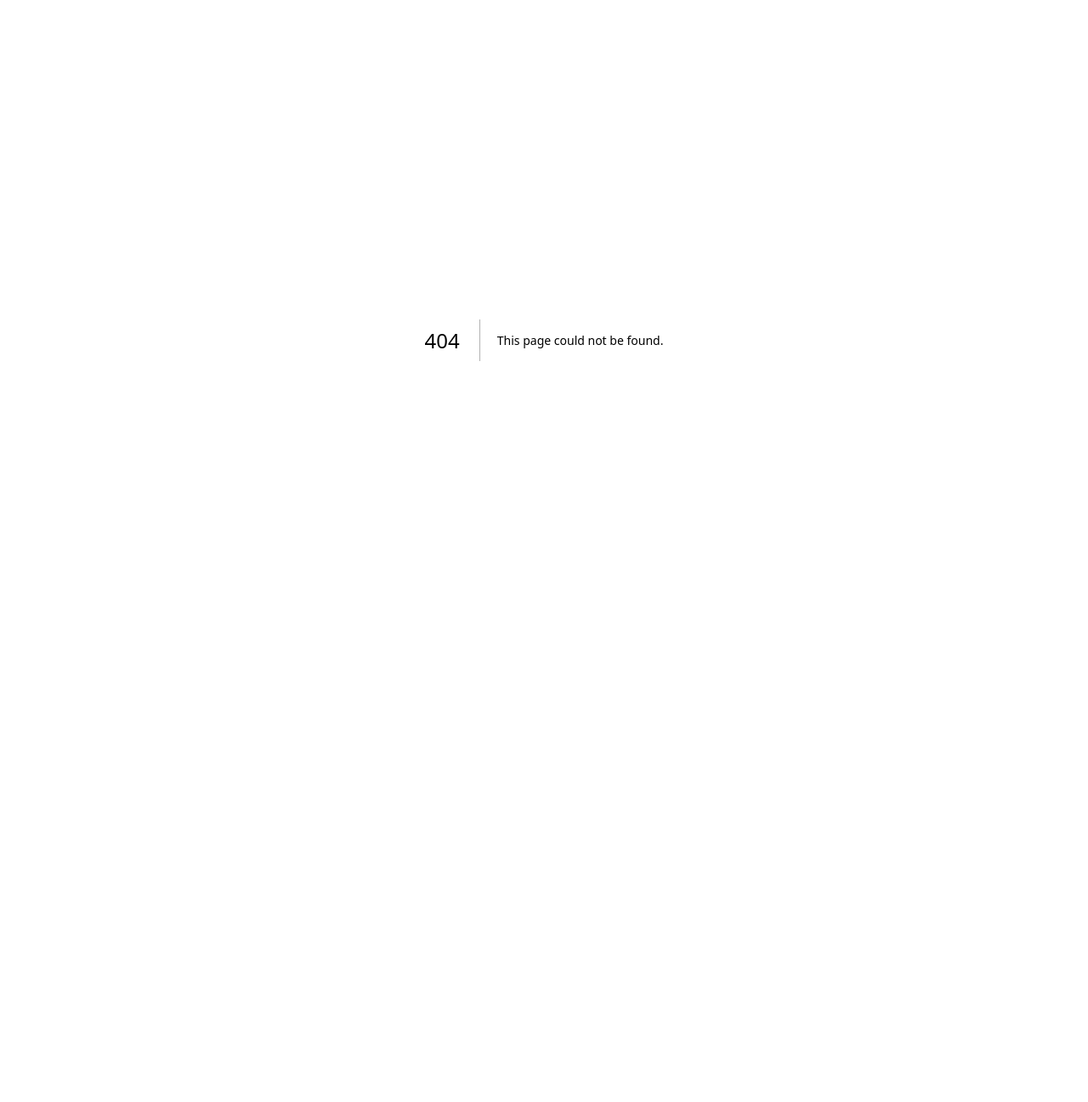
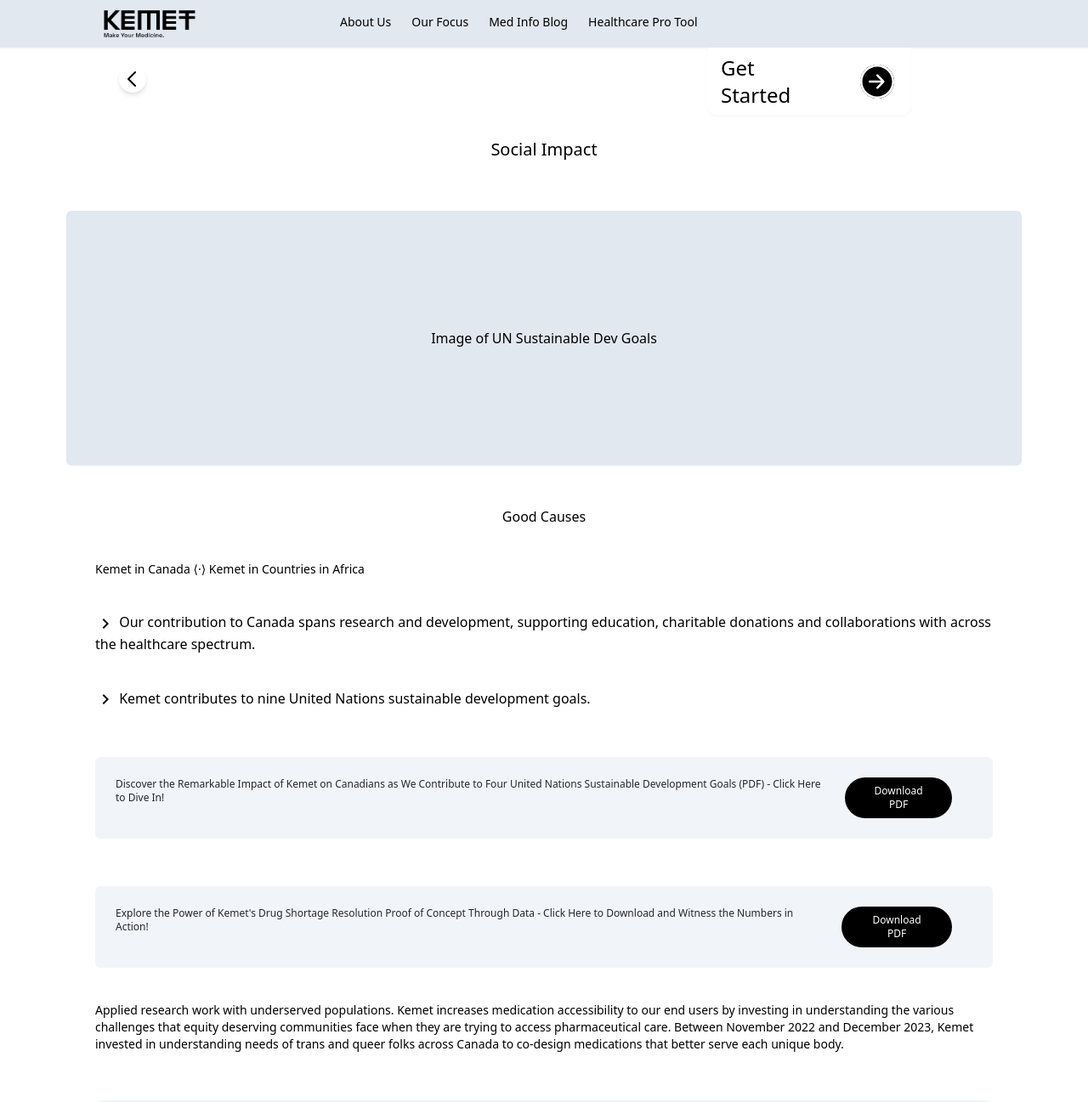
Before and after one commit to kemnet-ca/kem, a Next.js app: page /about/impact in a window 1280 px wide. Before the commit this address had no page. Shown: the top 1297 px of the page at 85% size. Before the commit the page ends 800 px from the top, so only its background shows below. Built offline with nearby package versions, Linux system fonts and the light colour scheme.

Commit message:
added impact page
added jobs

```diff
--- /dev/null
+++ b/app/about/impact/page.tsx
@@ -0,0 +1,158 @@
+"use client"
+import Image from 'next/image'
+import { useState, useEffect } from "react";
+import ResponsiveCarousel from "@/components/Carousel";
+import Link from 'next/link';
+import Header from '@/components/Header';
+import ChevronRightIcon from '@mui/icons-material/ChevronRight';
+
+import Footer from '@/components/Footer';
+import { ClassNames } from '@emotion/react';
+
+
+
+export default function SocialImpact() {
+
+
+
+
+
+  return (
+    <main className="bg-white relative">
+
+ <Header />
+
+
+<div className='h-[100px] w-screen  relative md:pt-10 md:pb-10 md:pl-20 md:pr-20 md:pt-28 flex'>
+
+<Link href={"/"} style={{marginLeft:'60px', marginTop:'-35px'}} className='w-8 absolute h-8 bg-white  rounded-full md:mt-[-20]   ml-10 hidden md:block cursor-pointer absolute hover:ml-2 grid place-content-center p-1 shadow-md'>
+  <img src="/images/home/arrow-back-simple-svgrepo-com.svg" alt="arrow-back-kemnet" />
+
+    </Link>
+
+   <div className='w-full flex justify-center'>
+   <p className='text-center text-xl font-medium ' style={{marginTop:`50px`}}>Social Impact</p>
+
+
+
+
+
+   </div>
+
+
+
+</div>
+
+<div className='flex justify-center p-4 w-screen mb-8 mt-20'>
+
+<div className='h-[300px] bg-slate-200 w-[90%] rounded-md grid place-content-center'>
+
+    <p className="text-md">Image of UN Sustainable Dev Goals</p>
+
+</div>
+
+
+
+
+
+
+
+
+
+
+
+
+</div>
+
+<div className="w-screen justify-center flex">
+
+<p className="font-medium text-md">Good Causes</p>
+</div>
+
+
+<div className="w-screen md:px-28 mt-10">
+
+  <p className="font-medium text-sm ">Kemet in Canada ⟨·⟩ Kemet in Countries in Africa </p>
+
+  <p className="mt-10"><ChevronRightIcon />  <span>Our contribution to Canada spans research and development, supporting education, charitable donations and collaborations with  across the healthcare spectrum. </span></p>
+
+
+
+  <p className="mt-10"><ChevronRightIcon />  <span>Kemet contributes to nine United Nations sustainable development goals. </span></p>
+
+
+  </div>
+
+
+  <div className="flex w-screen justify-center px-28 mt-6">
+
+<div className='w-full bg-slate-100 py-6 px-6 flex mt-8 rounded-md '>
+
+<p className="text-xs font-light text-zinc-800">Discover the Remarkable Impact of Kemet on Canadians as We Contribute to Four United Nations Sustainable Development Goals (PDF) - Click Here to Dive In!</p>
+
+  <button  className='text-center text-xs text-white font-light bg-black rounded-3xl flex items-center justify-center px-6 py-2 hover:mt-2 ml-[20px] mr-6'>Download PDF</button>
+
+
+
+</div>
+</div>
+
+
+
+<div className="flex w-screen justify-center px-28 mt-6">
+
+<div className='w-full bg-slate-100 py-6  px-6 flex mt-8 rounded-md '>
+
+<p className="text-xs font-light text-zinc-800"> Explore the Power of Kemet's Drug Shortage Resolution Proof of Concept Through Data - Click Here to Download and Witness the Numbers in Action!</p>
+
+  <button  className='text-center text-xs text-white font-light bg-black rounded-3xl flex items-center justify-center px-6 py-2 hover:mt-2 ml-[20px] mr-6'>Download PDF</button>
+
+
+
+</div>
+</div>
+
+<div className="w-screen md:px-28 mt-10">
+<p className="text-sm font-light">Applied research work with underserved populations. Kemet increases medication accessibility to our end users by investing in understanding the various challenges that equity deserving communities face when they are trying to access pharmaceutical care. Between November 2022 and December 2023, Kemet invested in understanding needs of trans and queer folks across Canada to co-design medications that better serve each unique body.</p>
+
+
+
+</div>
+
+<div className="flex w-screen justify-center px-28 mt-6">
+
+<div className='w-full bg-slate-100 py-6  px-6 flex mt-8 rounded-md '>
+
+<p className="text-xs font-light text-zinc-800"> Ready to explore the vibrant tapestry of care for trans and queer individuals that Kemet has meticulously woven together through groundbreaking research spanning across the heart of Canada - Pdf Click Here to Dive In!</p>
+
+  <button  className='text-center text-xs text-white font-light bg-black rounded-3xl flex items-center justify-center px-6 py-2 hover:mt-2 ml-[20px] mr-6'>Download PDF</button>
+
+
+
+</div>
+</div>
+
+
+<div className="flex w-screen justify-center px-28 mt-6">
+
+<div className='w-full bg-slate-100 py-6  px-6 flex mt-8 rounded-md '>
+
+<p className="text-xs font-light text-zinc-800"> Unlock this empowering playbook crafted by trans and queer visionaries across Canada in groundbreaking research led by Kemet, designed to tailor medications uniquely for our trans and queer communities. Dive in and embrace a revolution in healthcare!  - Pdf Click Here to Dive In!</p>
+
+  <button  className='text-center text-xs text-white font-light bg-black rounded-3xl flex items-center justify-center px-6 py-2 hover:mt-2 ml-[20px] mr-6'>Download PDF</button>
+
+
+
+</div>
+</div>
+
+<div className='flex-grow'></div>
+
+
+
+
+<Footer />
+
+    </main>
+  )
+}
--- /dev/null
+++ b/app/about/jobs/page.tsx
@@ -0,0 +1,201 @@
+"use client"
+import Image from 'next/image'
+import { useState, useEffect } from "react";
+import ResponsiveCarousel from "@/components/Carousel";
+import Link from 'next/link';
+import Header from '@/components/Header';
+
+import Footer from '@/components/Footer';
+import { ClassNames } from '@emotion/react';
+
+
+
+export default function Jobs() {
+
+
+
+
+
+  return (
+    <main className="bg-white relative">
+
+ <Header />
+
+
+<div className='h-[100px] w-screen  relative md:pt-10 md:pb-10 md:pl-20 md:pr-20 md:pt-28 flex'>
+
+<Link href={"/"} style={{marginLeft:'60px', marginTop:'-35px'}} className='w-8 absolute h-8 bg-white  rounded-full md:mt-[-20]   ml-10 hidden md:block cursor-pointer absolute hover:ml-2 grid place-content-center p-1 shadow-md'>
+  <img src="/images/home/arrow-back-simple-svgrepo-com.svg" alt="arrow-back-kemnet" />
+
+    </Link>
+
+   <div className='w-full flex justify-center mt-10'>
+   <p className='text-center text-xl font-medium ' >Work With Us</p>
+
+
+
+
+   </div>
+
+
+
+
+</div>
+
+
+
+
+
+
+
+
+   <div className='flex w-screen justify-center  flex mt-10'>
+
+<div className="w-2/3 grid grid-cols-2 p-4 gap-4  items-center place-content-center mx-auto">
+
+
+
+    <div className='h-60 w-full   single-item py-2'>
+        <p className="text-sm font-medium">Kemet is making waves in various fields. </p>
+        <p className="font-light text-xs mt-2">We have an unconventional compounding lab, a dynamic software development company, and an awe-inspiring pharmaceutical engineering project to build medication manufacturing facilities. </p>
+
+
+
+
+
+
+</div>
+
+
+
+
+
+
+
+
+
+
+
+
+
+<div className='h-60 w-full bg-slate-300 rounded-2xl single-item'>
+
+
+
+
+</div>
+
+
+
+
+</div>
+
+
+</div>
+
+
+
+
+
+
+<div className='flex w-screen justify-center  flex'>
+
+<div className="w-2/3 grid grid-cols-2 p-4 gap-4  items-center place-content-center mx-auto">
+    <div className='h-60 w-full bg-slate-300 rounded-2xl single-item'>
+
+
+
+
+    </div>
+
+
+    <div className='h-60 w-full   single-item py-2'>
+        <p className="text-sm font-medium">Imagine the diverse opportunities at Kemet. </p>
+        <p className="font-light text-xs mt-2">We have roles ranging from compounding pharmacy to the pharmaceutical industry, engineering to construction, design to international trade and business administration.
+
+</p>
+
+        <p className="font-light text-xs mt-2">Despite being a small startup with less than 10 employees/contractors, our potential is immense. </p>
+
+
+
+
+
+</div>
+
+
+
+
+
+
+
+
+
+</div>
+
+
+</div>
+
+
+
+
+
+
+
+
+
+
+
+
+{/*Medicine For You, By You */}
+
+<div className="flex w-screen justify-center px-10 md:mt-20 mt-8 rouned-md">
+
+<div className='w-2/3 bg-slate-100 py-10 px-6   mt-8 rounded-md md:px-10 '>
+
+<p className="text-sm font-medium text-center  text-zinc-800"> If you or someone you know is as inspired as we are and want to be part of our journey, take the first step.</p>
+
+<p className="text-sm font-light text-center  text-zinc-800 mt-6"> Register your interest in a job at Kemet to receive exclusive updates on our current roles and valuable insights into our competitive hiring process.</p>
+
+  <div className="w-full flex justify-center mt-6">
+
+  <button  className='text-center text-xs text-white font-light bg-black rounded-3xl flex items-center justify-center px-6 py-2 hover:mt-2 ml-[20px] mr-6'>Register Now</button>
+
+  </div>
+
+
+</div>
+</div>
+
+
+
+<div className="flex w-screen justify-center px-10 md:mt-20 mt-8 rouned-md">
+
+<div className='w-2/3 bg-slate-100 py-10 px-6   mt-8 rounded-md md:px-10 '>
+
+<p className="text-sm font-medium text-center  text-zinc-800"> We also have various openings through out the year for Undergraduate Placements, Summer Students, Apprenticeships, Masters, PhD and Postdoc level fellowships.</p>
+
+<p className="text-sm font-light text-center  text-zinc-800 mt-6">Simply tell us you are interested in a career with us and we&apos;ll keep you informed on our recruitment and hiring processes.</p>
+
+  <div className="w-full flex justify-center mt-6">
+
+  <button  className='text-center text-xs text-white font-light bg-black rounded-3xl flex items-center justify-center px-6 py-2 hover:mt-2 ml-[20px] mr-6'>Contact Us</button>
+
+  </div>
+
+
+</div>
+</div>
+
+
+
+<div className='flex-grow'></div>
+
+
+
+
+<Footer />
+
+    </main>
+  )
+}
--- a/app/about/page.tsx
+++ b/app/about/page.tsx
@@ -77,7 +77,7 @@
 
 <div  className='w-full h-8 bg-400 rouned-br-2xl rounded-bl-2xl flex flex-col border-t  '>
 
-<p  style={{marginBottom:`3%`, marginTop:`40%`}} className='text-xs font-medium  text-center '>Social Impact</p>
+<Link href={"../about/impact"}  style={{marginBottom:`3%`, marginTop:`40%`}} className='text-xs font-medium  text-center '>Social Impact</Link>
 
 </div>
 
```
